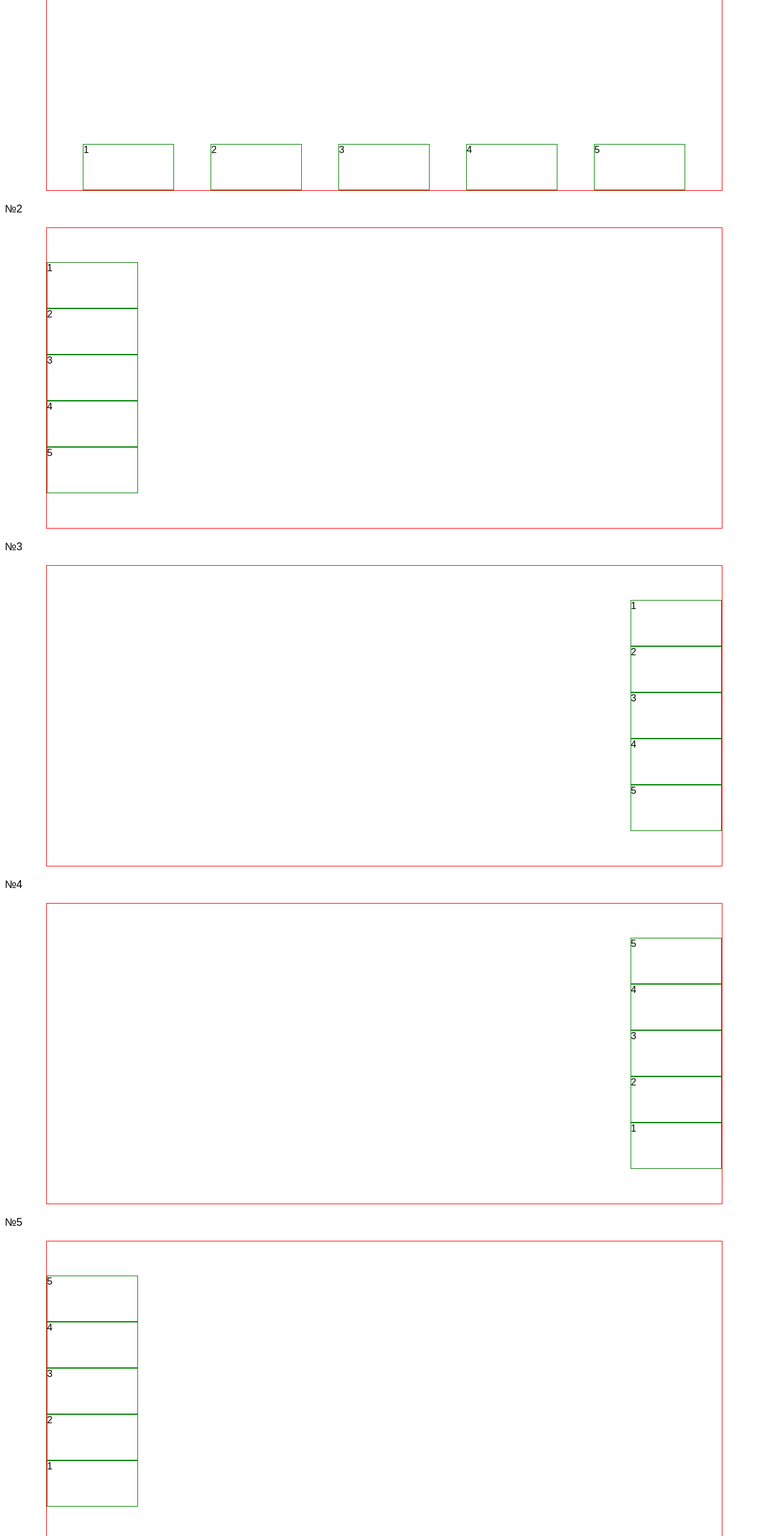
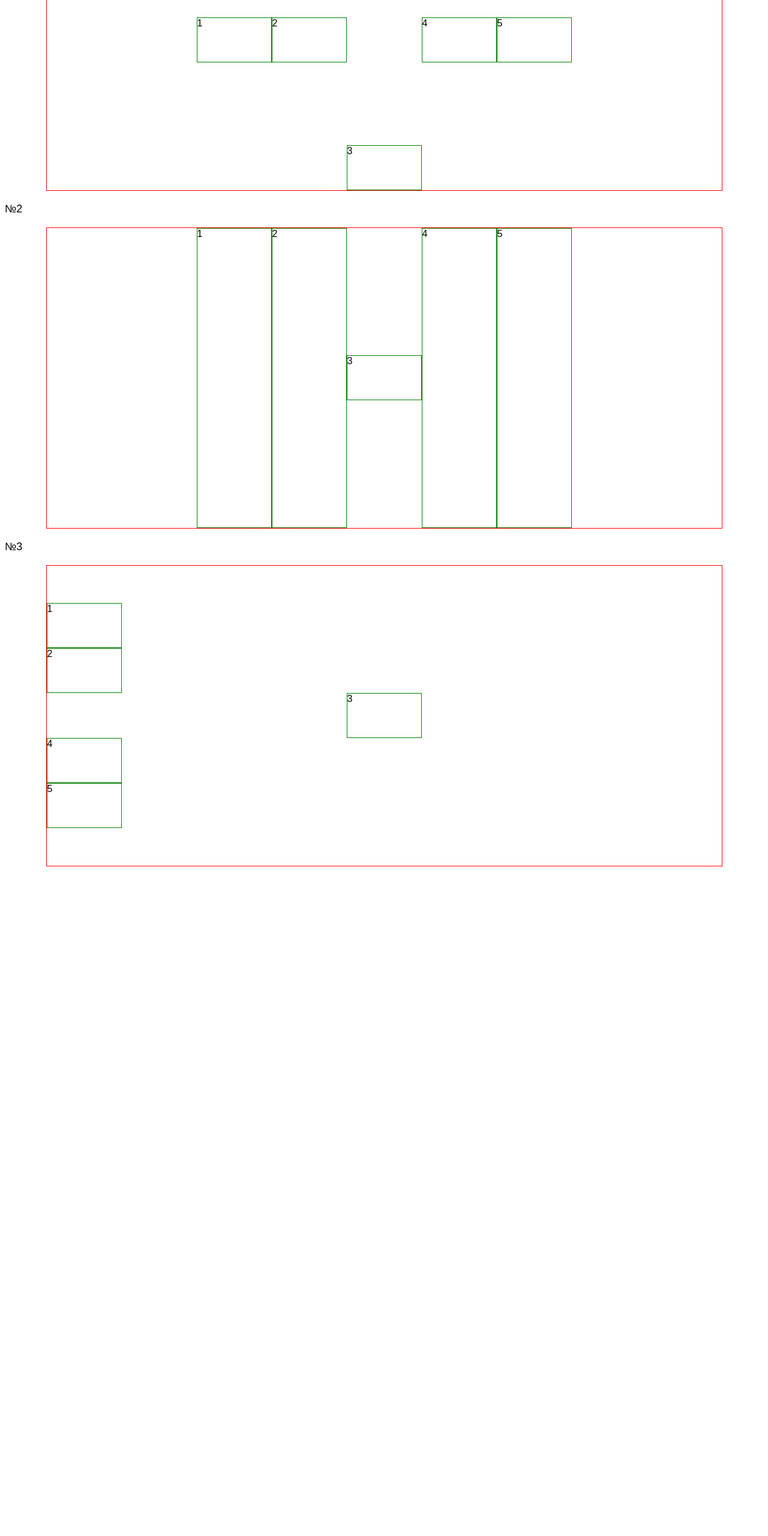
Before and after one commit to OlesaMin18/Git, a plain HTML site: page flex10/index.html in a window 1280 px wide. Shown: the part 240-2800 px from the top of the page at 60% size. After the commit the page ends 1704 px from the top, so only its background shows below. Drawn offline with Linux system fonts and the light colour scheme.

Commit message:
Выравнивание отдельных flex-элементов

```diff
--- a/flex10/index.html
+++ b/flex10/index.html
@@ -2,87 +2,33 @@
 <html lang="ru">
 <head>
     <meta charset="UTF-8">
-    <title>Практика на выравнивание по осям</title>
+    <title>Выравнивание отдельных flex-элементов</title>
     <link rel="stylesheet" href="style.css">
 </head>
 <body>
     <h2>№1</h2>
-    <div id="parent1" class="parent">
+    <div class="parent example1">
         <div class="child">1</div>
         <div class="child">2</div>
-        <div class="child">3</div>
+        <div class="child elem">3</div>
         <div class="child">4</div>
         <div class="child">5</div>
     </div>
 
     <h2>№2</h2>
-    <div id="parent2" class="parent">
+    <div class="parent example2">
         <div class="child">1</div>
         <div class="child">2</div>
-        <div class="child">3</div>
+        <div class="child elem">3</div>
         <div class="child">4</div>
         <div class="child">5</div>
     </div>
 
     <h2>№3</h2>
-    <div id="parent3" class="parent">
+    <div class="parent example3">
         <div class="child">1</div>
         <div class="child">2</div>
-        <div class="child">3</div>
-        <div class="child">4</div>
-        <div class="child">5</div>
-    </div>
-
-    <h2>№4</h2>
-    <div id="parent4" class="parent">
-        <div class="child">1</div>
-        <div class="child">2</div>
-        <div class="child">3</div>
-        <div class="child">4</div>
-        <div class="child">5</div>
-    </div>
-
-    <h2>№5</h2>
-    <div id="parent5" class="parent">
-        <div class="child">1</div>
-        <div class="child">2</div>
-        <div class="child">3</div>
-        <div class="child">4</div>
-        <div class="child">5</div>
-    </div>
-
-    <h2>№6</h2>
-    <div id="parent6" class="parent">
-        <div class="child">1</div>
-        <div class="child">2</div>
-        <div class="child">3</div>
-        <div class="child">4</div>
-        <div class="child">5</div>
-    </div>
-
-    <h2>№7</h2>
-    <div id="parent7" class="parent">
-        <div class="child">1</div>
-        <div class="child">2</div>
-        <div class="child">3</div>
-        <div class="child">4</div>
-        <div class="child">5</div>
-    </div>
-
-    <h2>№8</h2>
-    <div id="parent8" class="parent">
-        <div class="child">1</div>
-        <div class="child">2</div>
-        <div class="child">3</div>
-        <div class="child">4</div>
-        <div class="child">5</div>
-    </div>
-
-    <h2>№9</h2>
-    <div id="parent9" class="parent">
-        <div class="child">1</div>
-        <div class="child">2</div>
-        <div class="child">3</div>
+        <div class="child elem">3</div>
         <div class="child">4</div>
         <div class="child">5</div>
     </div>
--- a/flex10/style.css
+++ b/flex10/style.css
@@ -7,60 +7,40 @@ h2 {
 }
 .parent {
     display: flex;
-    width: 90%;
-    max-width: 1125px;
+    width: 1125px;
     height: 500px;
     margin: 20px auto;
     border: 1px solid red;
 }
 .child {
-    width: 150px;
+    width: 125px;
     height: 75px;
     border: 1px solid green;
-    flex-shrink: 0;
+    box-sizing: border-box;
 }
-#parent1 {
-    flex-direction: row;
-    justify-content: space-evenly;
-    align-items: flex-end;
+.parent.example1 {
+    justify-content: center;
+    align-items: center;
 }
-#parent2 {
+.example1 .elem {
+    align-self: flex-end;
+}
+.parent.example2 {
+    justify-content: center;
+    align-items: stretch;
+}
+.example2 .child {
+    height: auto;
+}
+.example2 .elem {
+    height: 75px;
+    align-self: center;
+}
+.parent.example3 {
     flex-direction: column;
     justify-content: center;
     align-items: flex-start;
 }
-#parent3 {
-    flex-direction: column;
-    justify-content: center;
-    align-items: flex-end;
+.example3 .elem {
+    align-self: center;
 }
-#parent4 {
-    flex-direction: column-reverse;
-    justify-content: center;
-    align-items: flex-end;
-}
-#parent5 {
-    flex-direction: column-reverse;
-    justify-content: center;
-    align-items: flex-start;
-}
-#parent6 {
-    flex-direction: column;
-    justify-content: space-between;
-    align-items: flex-start;
-}
-#parent7 {
-    flex-direction: row;
-    justify-content: space-between;
-    align-items: flex-end;
-}
-#parent8 {
-    flex-direction: column;
-    justify-content: space-between;
-    align-items: flex-end;
-}
-#parent9 {
-    flex-direction: row;
-    justify-content: space-around;
-    align-items: flex-end;
-}
```
